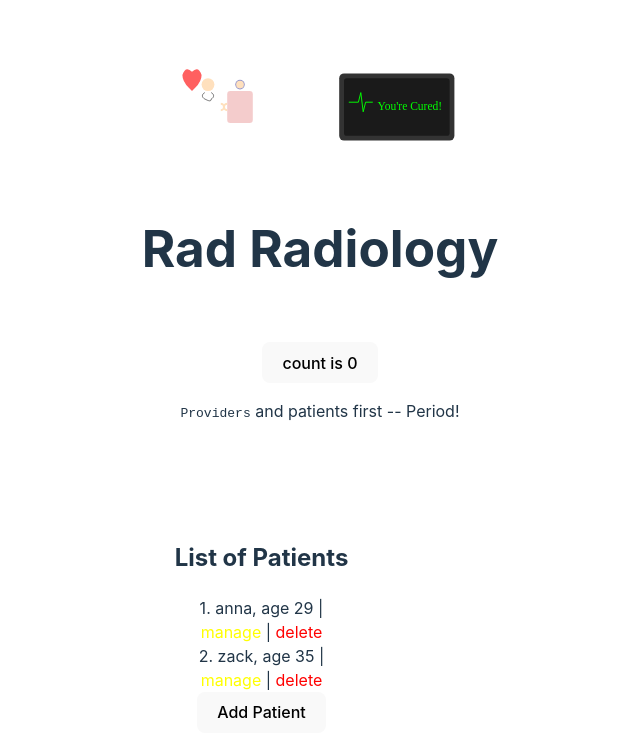
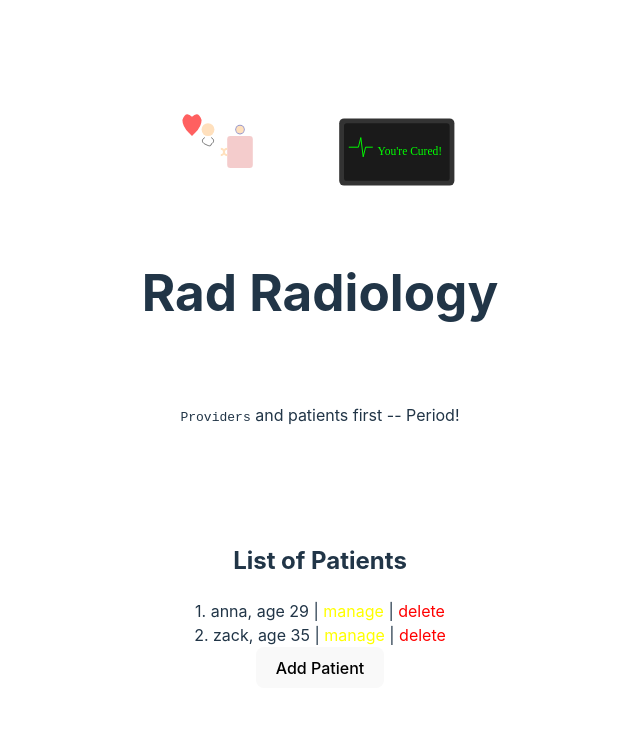
Before and after one commit to JKeddo95/RadRadiologyDemo, a React (Vite) app: page / in a window 1280 px wide. Shown: the top 756 px of the page, without its empty margins (320-960 px from the left). Built offline with nearby package versions, Linux system fonts and the light colour scheme.

Commit message:
DEV-01--Fix-Root-Styling

```diff
--- a/src/App.tsx
+++ b/src/App.tsx
@@ -5,8 +5,6 @@
 import "./App.css";
 
 function App() {
-  const [count, setCount] = useState(0);
-
   return (
     <>
       <div>
@@ -19,7 +17,6 @@
       </div>
       <h1>Rad Radiology</h1>
       <div className="card">
-        <button onClick={() => setCount((count) => count + 1)}>count is {count}</button>
         <p>
           <code>Providers</code> and patients first -- Period!
         </p>
@@ -28,7 +25,6 @@
             display: "flex",
             flexDirection: "column",
             justifyContent: "flex-start",
-            maxWidth: "60%",
             borderWidth: "2px",
             borderColor: "red",
             marginTop: "3em",
```
